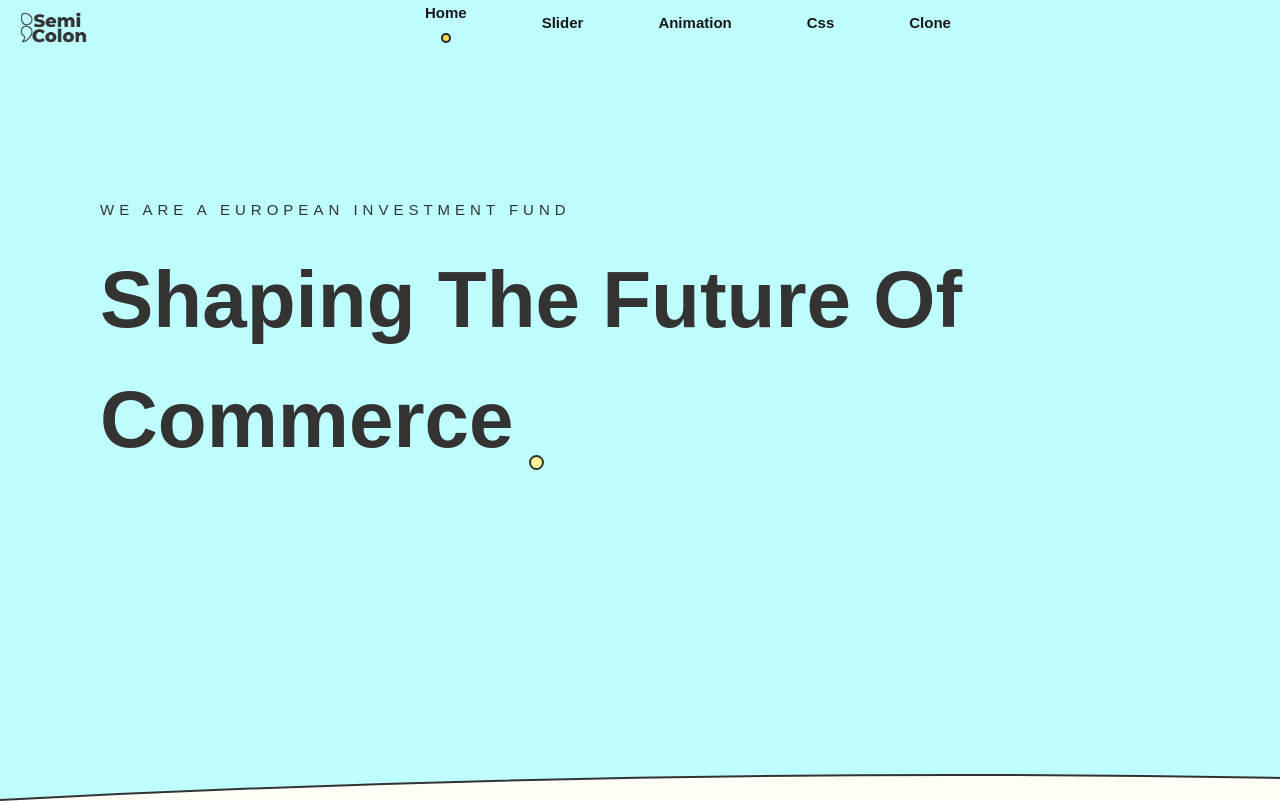
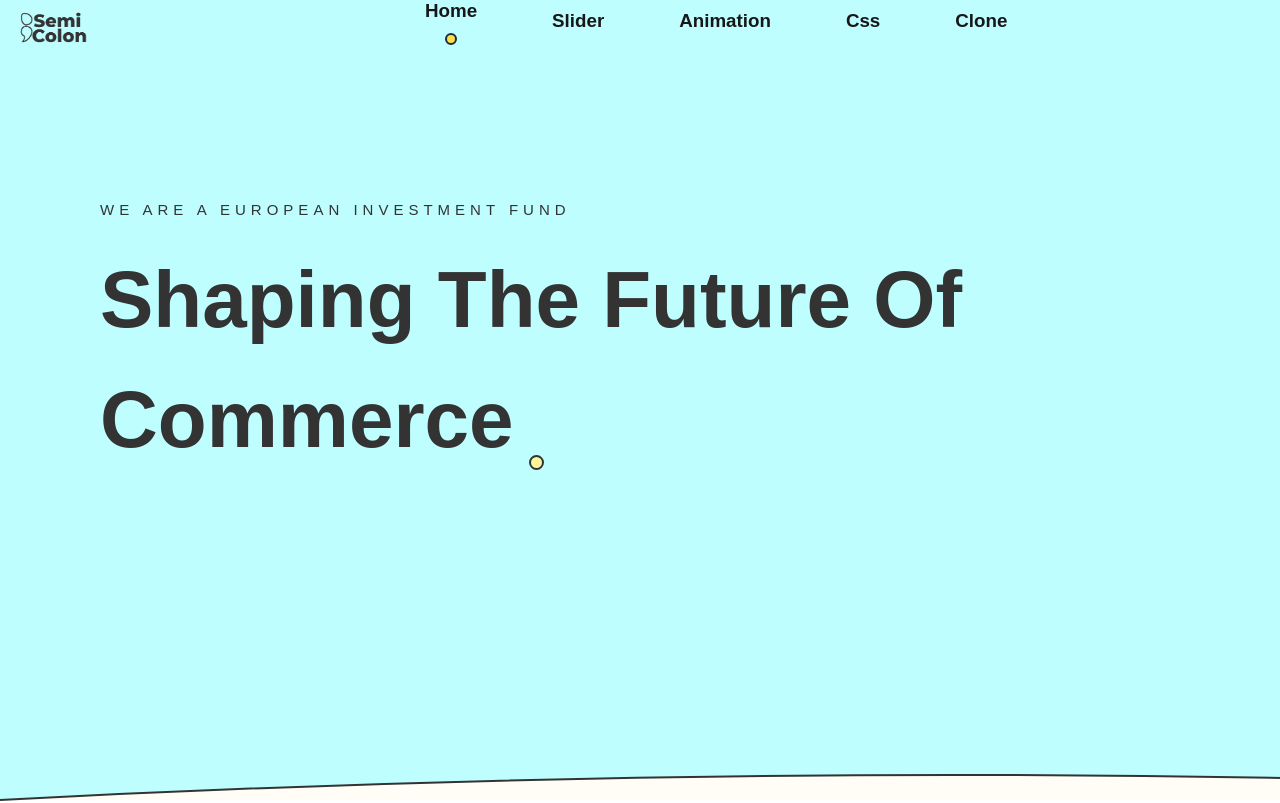
Before and after one commit to parkJH24/exampleSite, a Next.js app: page / in a window 1280 px wide. Shown: the top 803 px of the page. Built offline with nearby package versions, Linux system fonts and the light colour scheme.

Commit message:
네비 일부 수정

```diff
--- a/src/components/Nav.tsx
+++ b/src/components/Nav.tsx
@@ -26,13 +26,13 @@ const Nav = () => {
               <Link
                 href={item.path}
                 onClick={handleNavigation(item.path)}
-                className={`block text-2xl font-bold relative transition-transform duration-500 ${
+                className={`block text-3xl font-bold relative transition-transform duration-500 ${
                   currentPath === item.path ? "-translate-y-4" : "group-hover:-translate-y-4"
                 }`}
               >
                 {item.label}
                 <span
-                  className={`block w-4 h-4 border-[0.2rem] border-gray-800 bg-yellow-300 rounded-full mt-4 mx-auto transition-all duration-500 transform ${
+                  className={`block w-5 h-5 border-[0.2rem] border-gray-800 bg-yellow-300 rounded-full mt-4 mx-auto transition-all duration-500 transform ${
                     currentPath === item.path
                       ? "opacity-100 translate-y-0"
                       : "opacity-0 translate-y-8 group-hover:opacity-100 group-hover:translate-y-0"
```
